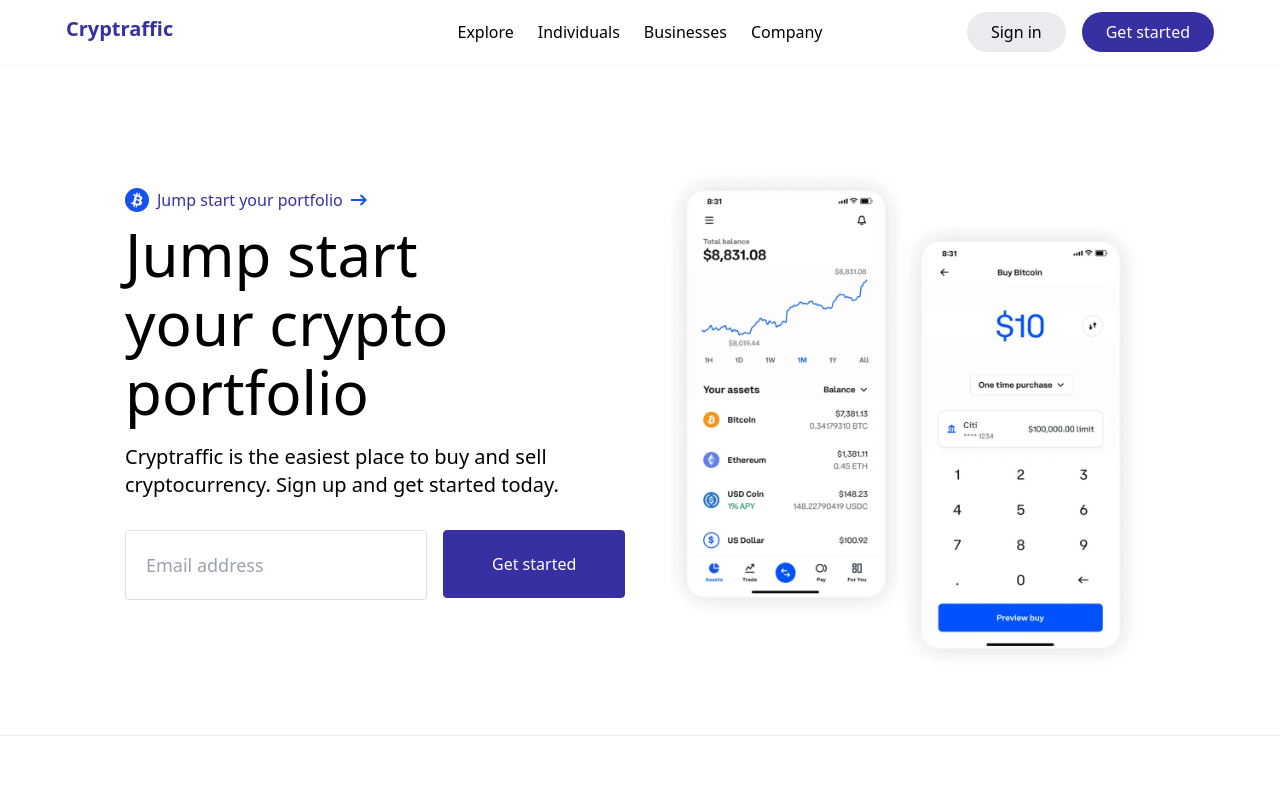
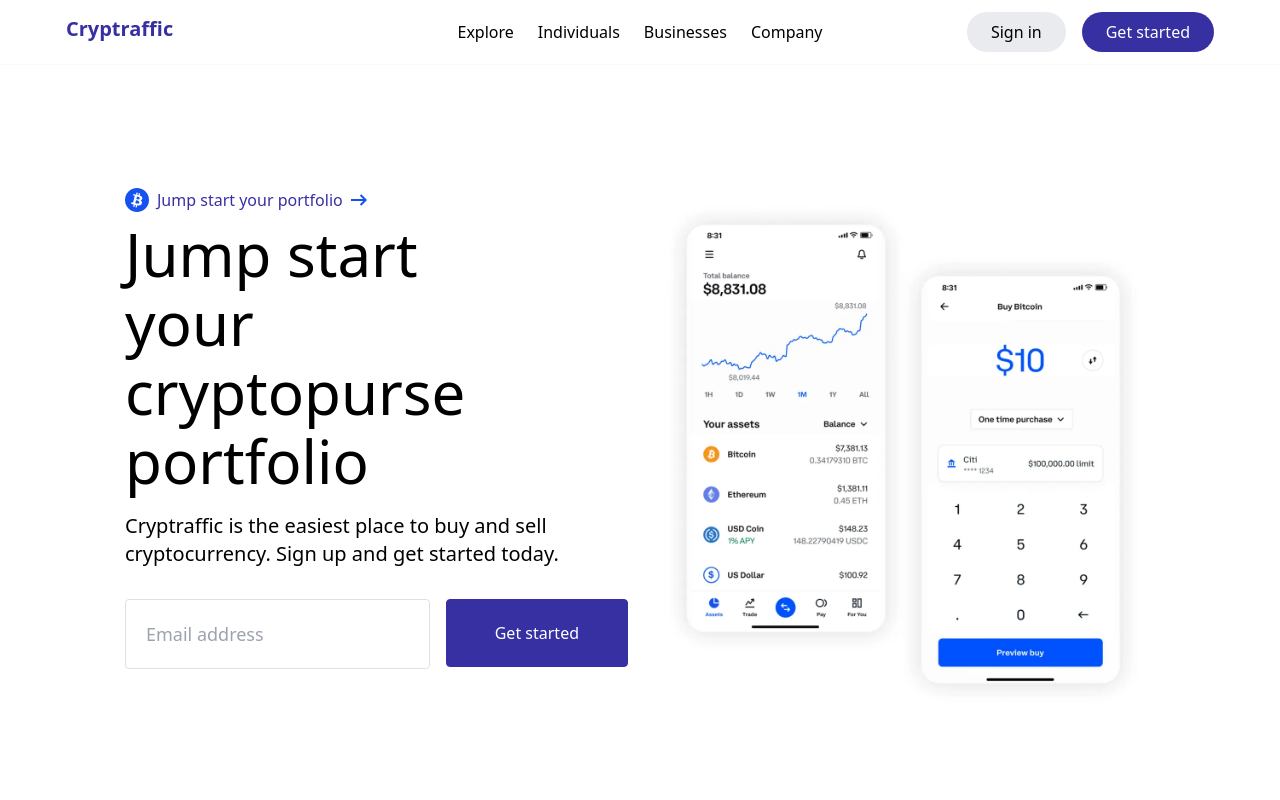
Before and after one commit to ikembakwem/cryptraffic_, a React (Vite) app: page / in a window 1280 px wide. Shown: the top 800 px of the page. Built offline with nearby package versions, Linux system fonts and the light colour scheme.

Commit message:
Fix: Stop CTA form Button from shrinking on medium screens

```diff
--- a/package.json
+++ b/package.json
@@ -1,7 +1,7 @@
 {
-  "name": "react-with-typescript-workshop",
+  "name": "Cryptraffic",
   "version": "1.0.0",
-  "description": "",
+  "description": "An app where you can buy and sell crypto.",
   "main": "index.js",
   "type": "module",
   "scripts": {
--- a/src/components/HeroSection.module.css
+++ b/src/components/HeroSection.module.css
@@ -1,9 +1,15 @@
 .rightContainer {
-  display: flex;
+  display: none;
   padding-top: 40px;
   padding-left: 24px;
   justify-content: flex-end;
   flex: 1 1 0%;
+}
+
+@media (min-width: 768px) {
+  .rightContainer {
+    display: flex;
+  }
 }
 
 .leftContainer {
--- a/src/components/HeroSection.tsx
+++ b/src/components/HeroSection.tsx
@@ -10,17 +10,17 @@
           <div className={classes.leftContainer}>
             <HeroPill />
             <h1 className="text-6xl mt-2 mb-4 leading-tighter font-medium max-w-full">
-              <span className="inline-block max-w-heroCopy">
-                Jump start your crypto portfolio
+              <span className="inline-block md:max-w-heroCopy">
+                Jump start your cryptopurse portfolio
               </span>
             </h1>
             <p className="text-xl mb-8 leading-snug font-medium">
               Cryptraffic is the easiest place to buy and sell cryptocurrency.
               Sign up and get started today.
             </p>
-            <div>
+            <div className="w-full md:min-w-ctaForm">
               <form action="post" className="flex w-full">
-                <div className="relative border border-gray-60/20 rounded">
+                <div className="flex grow shrink basis-auto relative border border-gray-60/20 rounded">
                   <input
                     type="text"
                     className="grow shrink basis-0 p-5 rounded text-lg h-auto"
@@ -29,7 +29,9 @@
                 </div>
                 <div className="ml-4">
                   <button className="relative w-full rounded text-white cursor-pointer p-6 border border-indigo-800 bg-indigo-800 leading-tighter">
-                    <span className="px-6">Get started</span>
+                    <span className="flex w-full flex-nowrap whitespace-nowrap px-6">
+                      Get started
+                    </span>
                   </button>
                 </div>
               </form>
--- a/tailwind.config.js
+++ b/tailwind.config.js
@@ -7,6 +7,9 @@
         container: "1180px",
         heroCopy: "425px",
         heroContainer: "1142px",
+      },
+      minWidth: {
+        ctaForm: "480px",
       },
       colors: {
         gray: {
```
Also changed, not shown: 1 other file (tests, documents, lock files or other folders).
